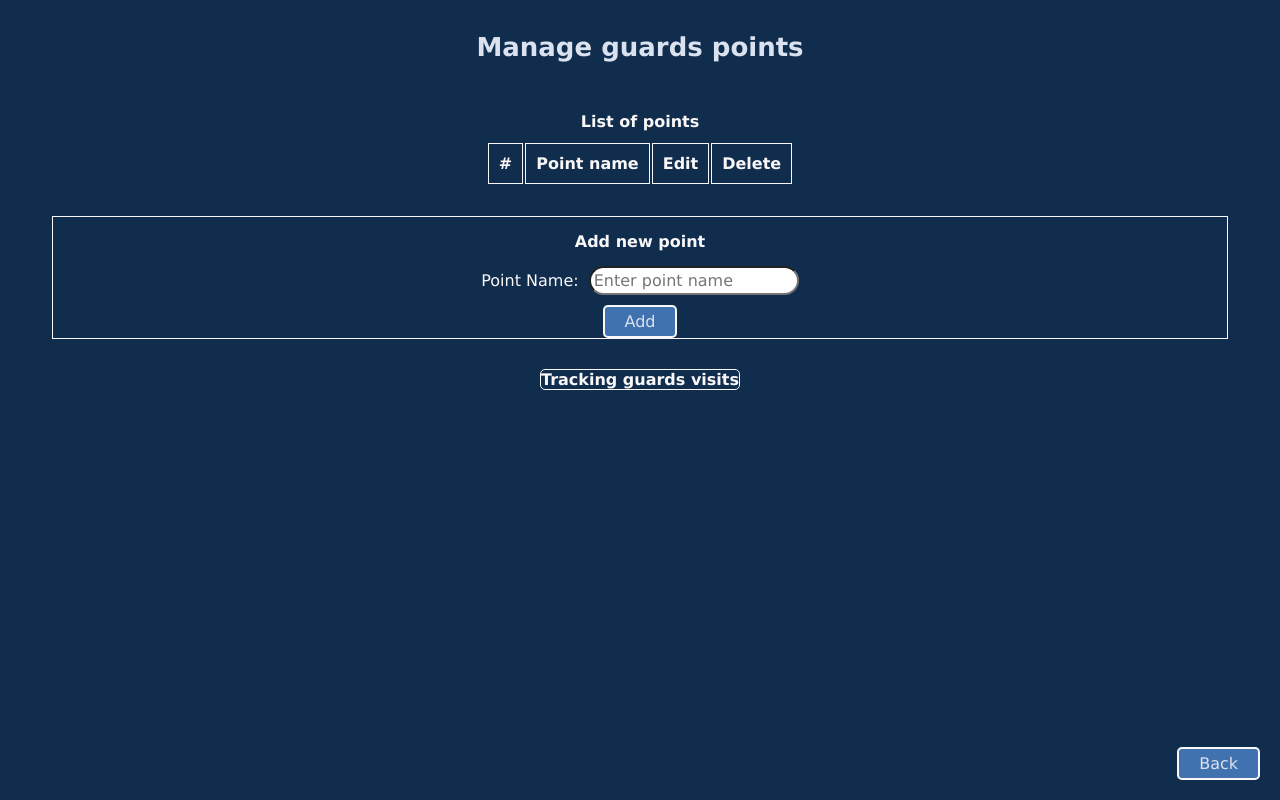
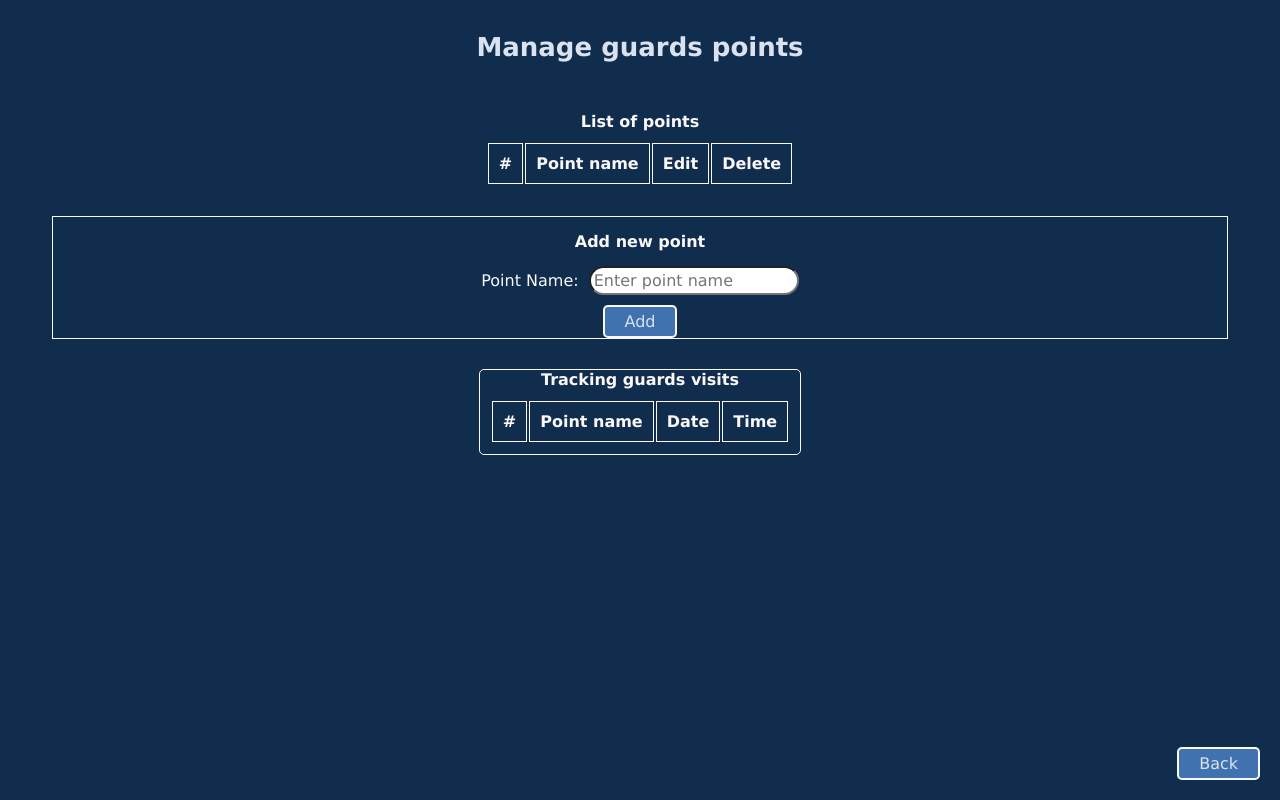
Before and after one commit to AdvaOhana/Tracking_guard_visits, a website: page Public/manager.html in a window 1280 px wide. Drawn offline with Linux system fonts and the light colour scheme.

Commit message:
Tracking visits table created the 'Tracking guards visits' table on the manager page

```diff
--- a/Public/manager.html
+++ b/Public/manager.html
@@ -31,7 +31,17 @@
         <div id="EditPoint-Container" class = "NewPoint-Container"></div>
     <div id="tracking-visits">
     <h3>Tracking guards visits</h3>
-
+        <table>
+            <thead>
+            <tr>
+                <th>#</th>
+                <th>Point name</th>
+                <th>Date</th>
+                <th>Time</th>
+            </tr>
+            </thead>
+            <tbody id="VisitTable"></tbody>
+        </table>
     </div>
 <footer>
     <a href="home.html"><button >Back</button></a>
```
